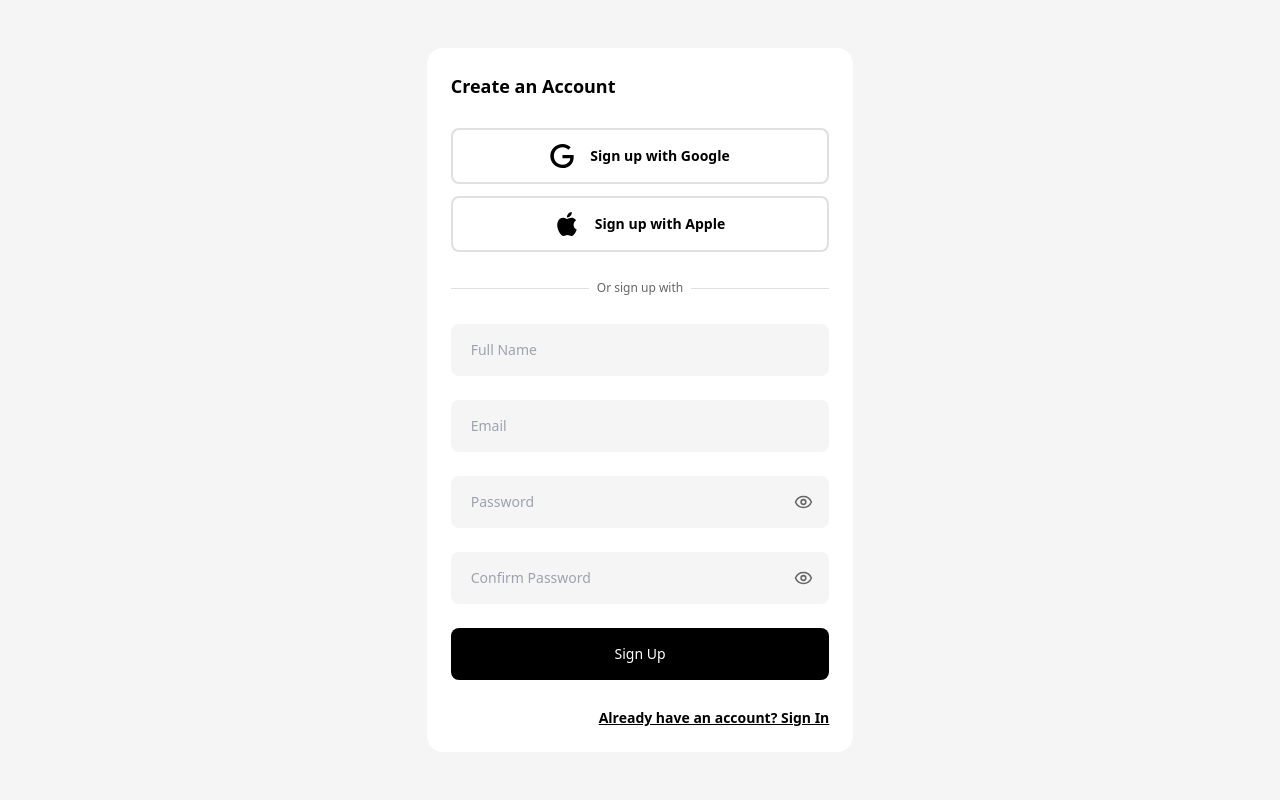
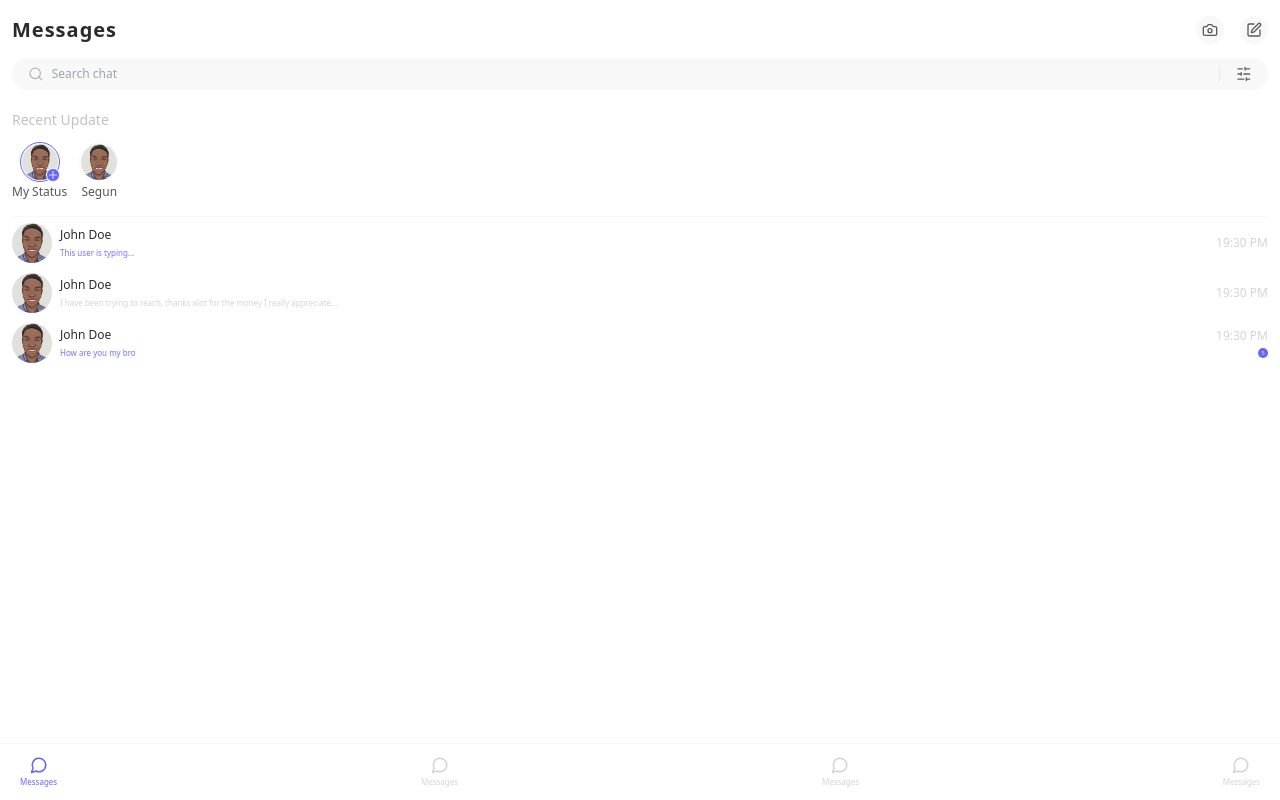
Before and after one commit to codthathing/Free-Chat, a React (Vite) app: page / in a window 1280 px wide. Built offline with nearby package versions, Linux system fonts and the light colour scheme.

Commit message:
fix: updated the paths

```diff
--- a/src/App.jsx
+++ b/src/App.jsx
@@ -10,10 +10,10 @@ function App() {
     <BrowserRouter>
       <Routes>
         <Route path="/" exact element={<PageLayout />}>
-          <Route index element={<SignUpPage />} />
+          <Route path="/messages" element={<SignUpPage />} />
           <Route path="/sign-in" element={<SignInPage />} />
           <Route path="/password" element={<PasswordPage />} />
-          <Route path="/messages" element={<MessagePage />} />
+          <Route index element={<MessagePage />} />
         </Route>
       </Routes>
     </BrowserRouter>
```
